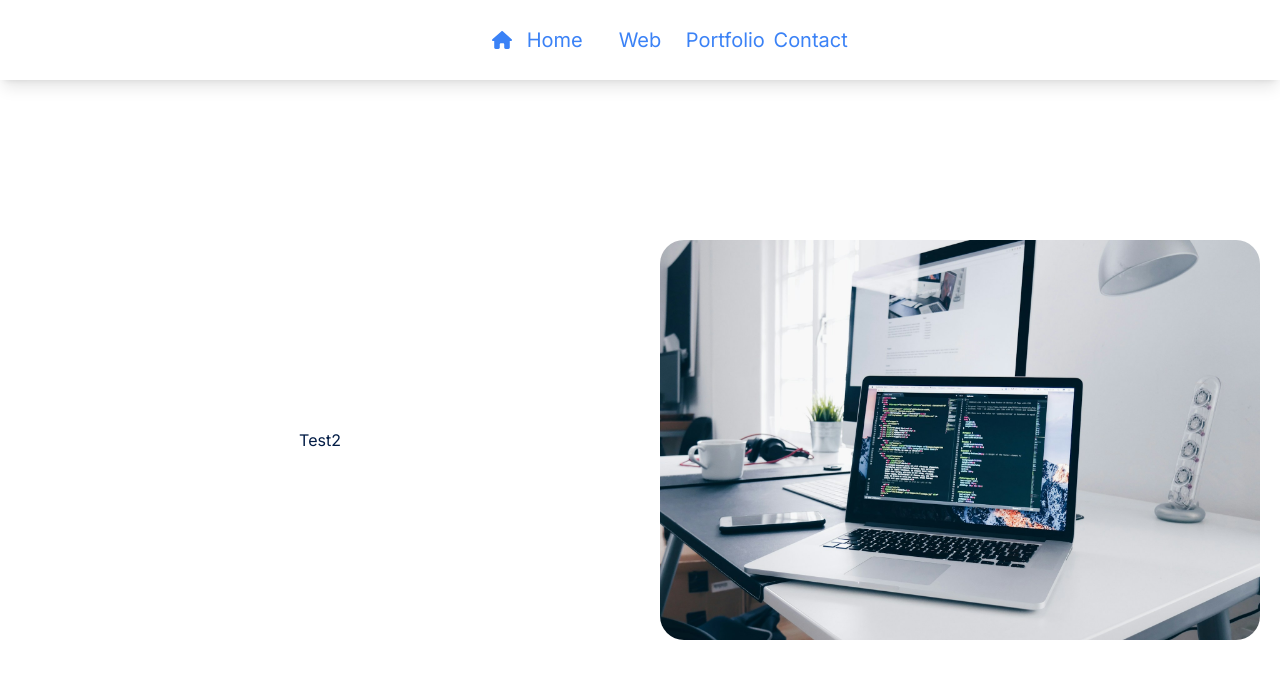
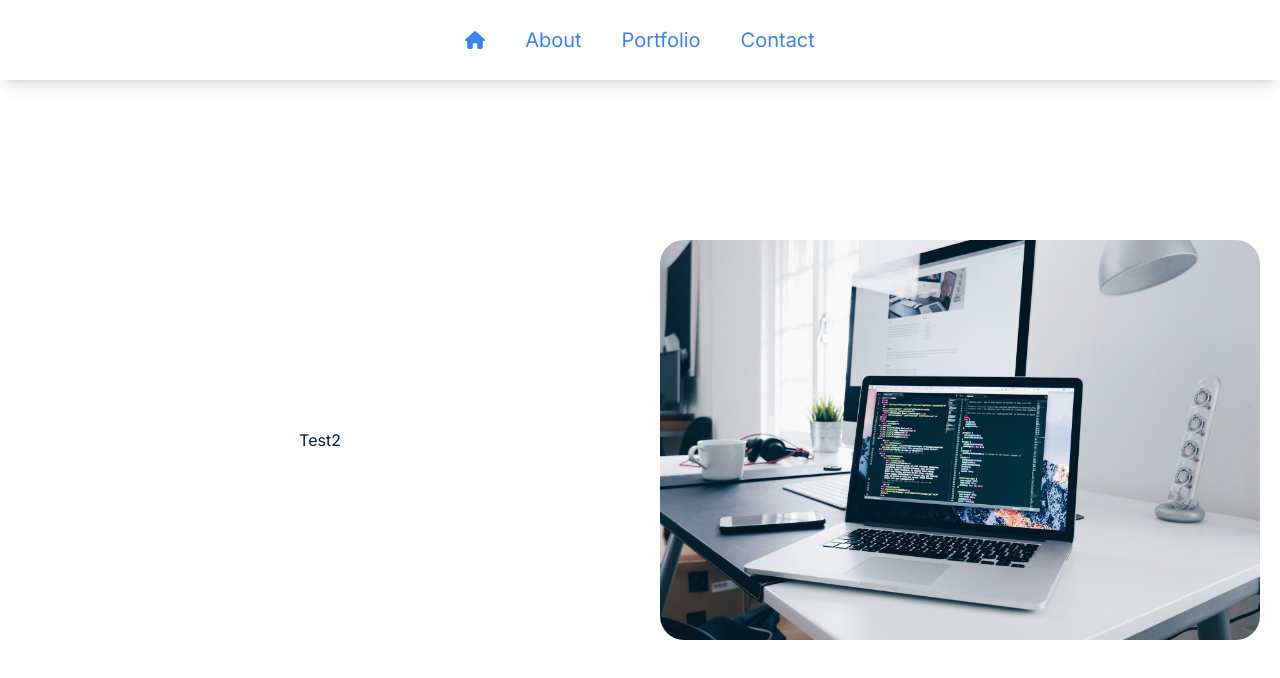
Before and after one commit to DillingData/portfolio, a Next.js app: page / in a window 1280 px wide. Shown: the top 678 px of the page. Built offline with nearby package versions, Linux system fonts and the light colour scheme.

Commit message:
Corrected header layout

```diff
--- a/src/app/components/header.tsx
+++ b/src/app/components/header.tsx
@@ -1,5 +1,5 @@
 import { FontAwesomeIcon } from '@fortawesome/react-fontawesome';
-import { faH, faHouse } from '@fortawesome/free-solid-svg-icons';
+import { faHouse } from '@fortawesome/free-solid-svg-icons';
 
 const textStyle = {
     cursor: 'pointer',
@@ -12,26 +12,28 @@ export default function Header() {
                 <div>{/* Add Logo Here */}</div>
                 <div></div>
             </div>
-            <div className="grid grid-cols-5">
-                <div className="text-xl flex justify-end items-center" >
+            <div className="flex justify-center items-center">
+                <div className="text-xl m-5" >
                     <FontAwesomeIcon className='text-blue-500 hover:text-blue-700' icon={faHouse} width='20' />
                 </div>
+                {/*
                 <div className="text-xl flex justify-center items-center" >
                     <p className="text-blue-500 hover:text-blue-700" style={textStyle}>
                         Home
                     </p>
                 </div>
-                <div className="text-xl flex justify-center items-center">
+                */}
+                <div className="text-xl m-5">
                     <p className="text-blue-500 hover:text-blue-700" style={textStyle}>
-                        Web
+                        About
                     </p>
                 </div>
-                <div className="text-xl flex justify-center items-center">
+                <div className="text-xl m-5">
                     <p className="text-blue-500 hover:text-blue-700" style={textStyle}>
                         Portfolio
                     </p>
                 </div>
-                <div className="text-xl flex justify-center items-center">
+                <div className="text-xl m-5">
                     <p className="text-blue-500 hover:text-blue-700" style={textStyle}>
                         Contact
                     </p>
```
